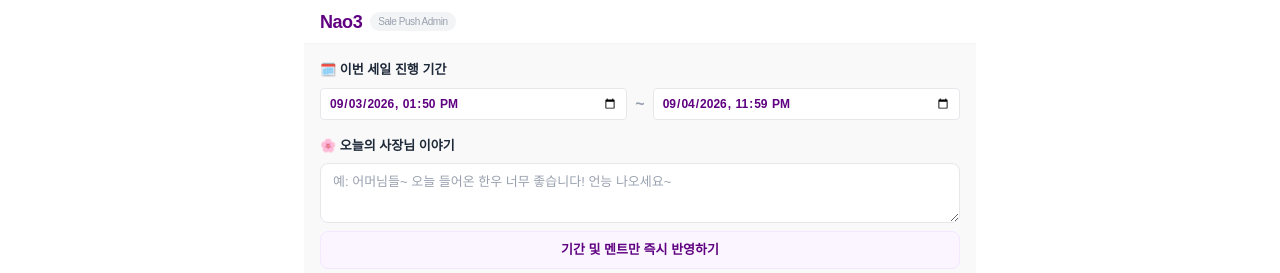
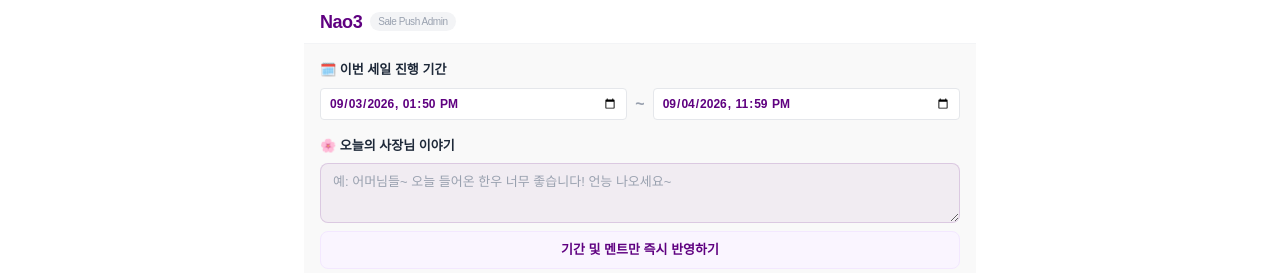
Before and after one commit to hannune-s/nao3, a Next.js app: page / in a window 1280 px wide. Shown: the top 273 px of the page. Built offline with nearby package versions, Linux system fonts and the light colour scheme; no server answers; the database is empty.

Commit message:
style: change boss message textarea to light purple with thin border

```diff
--- a/src/app/page.tsx
+++ b/src/app/page.tsx
@@ -466,7 +466,7 @@ export default function Nao3Page() {
               value={bossMessage}
               onChange={e => setBossMessage(e.target.value)}
               placeholder="예: 어머님들~ 오늘 들어온 한우 너무 좋습니다! 언능 나오세요~"
-              className="w-full bg-white border border-gray-200 rounded-lg px-3 py-2 text-[13px] text-gray-800 focus:outline-none focus:ring-1 focus:ring-[#5F0080] min-h-[60px] resize-y placeholder:text-gray-400"
+              className="w-full bg-[#5F0080]/5 border border-[#5F0080]/15 rounded-lg px-3 py-2 text-[13px] text-gray-800 focus:outline-none focus:ring-1 focus:ring-[#5F0080] min-h-[60px] resize-y placeholder:text-gray-400"
             />
             <button
               onClick={handleQuickSaveSettings}
```
